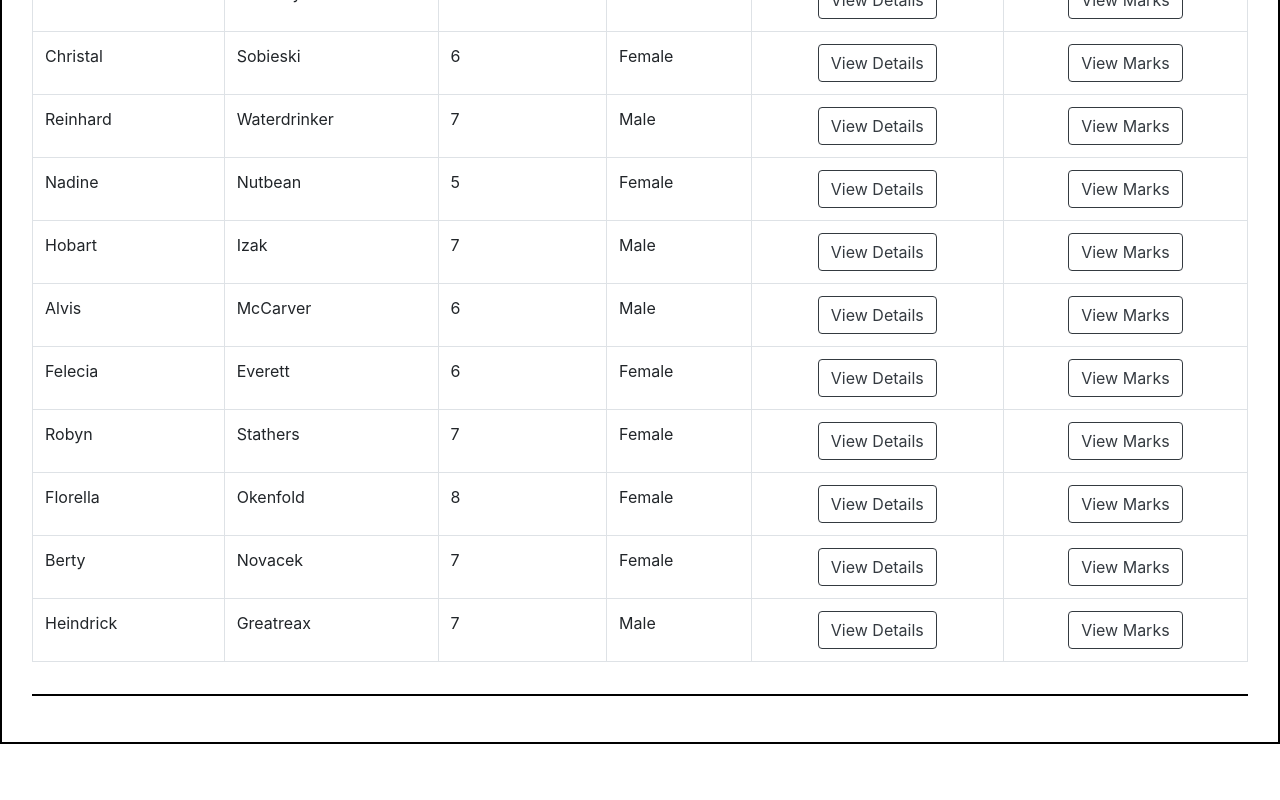
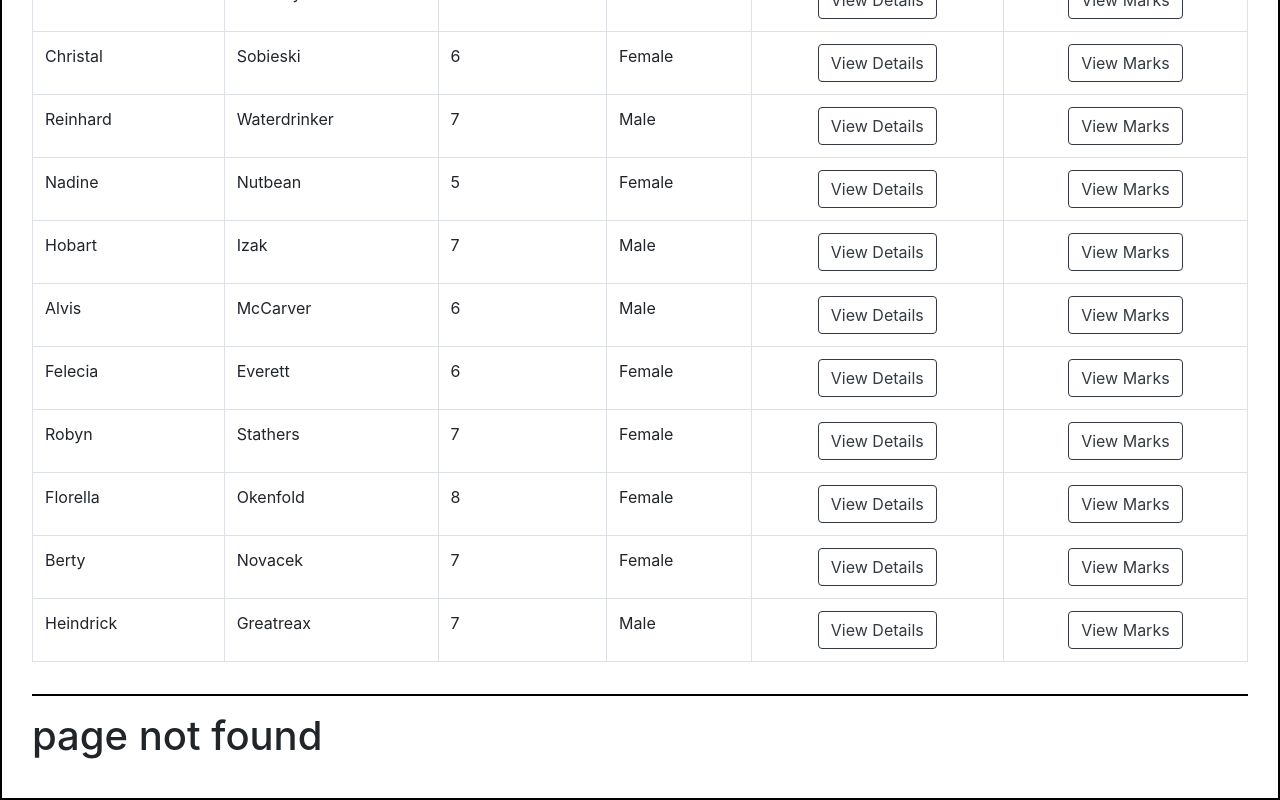
Before and after one commit to Meet1707/react-nested-routes, a React (Create React App) app: page /students-list in a window 1280 px wide. Shown: the part 681-1481 px from the top of the page. Before the commit the page ends 1425 px from the top, so only its background shows below. Built offline with nearby package versions, Linux system fonts and the light colour scheme.

Commit message:
final commit

```diff
--- a/src/index.js
+++ b/src/index.js
@@ -6,11 +6,13 @@ import * as serviceWorker from './serviceWorker';
 import { BrowserRouter, Switch, Route } from 'react-router-dom';
 import 'bootstrap/dist/css/bootstrap.min.css';
 import ListStudents from './student-list';
+import PageNotFound from './page-not-found';
 const routing = (
     <BrowserRouter>
         <Switch>
-            <Route path="/students-list" component={ListStudents} />
-            <Route path="/" component={App} />
+            <Route exact path="/students-list" component={ListStudents} />
+            <Route exact path="/" component={App} />
+            <Route path="*" component={PageNotFound} />
         </Switch>
     </BrowserRouter>
 );
--- /dev/null
+++ b/src/page-not-found.js
@@ -0,0 +1,10 @@
+import React from 'react';
+
+class PageNotFound extends React.Component{
+  render(){
+      return(<>
+        <h1>page not found</h1>
+      </>);
+  }
+}
+export default PageNotFound;
--- a/src/student-list.js
+++ b/src/student-list.js
@@ -3,7 +3,8 @@ import data from './students_data.json';
 import { Table, Button } from 'react-bootstrap';
 import { Route } from 'react-router-dom';
 import StudentMarks from './student-marks';
-import StudentDetails from './student-details'
+import StudentDetails from './student-details';
+import PageNotFound from './page-not-found';
 class ListStudents extends React.Component {
     render() {
 
@@ -47,8 +48,9 @@ class ListStudents extends React.Component {
                     }
                 </Table>
                 <hr />
-                <Route path="/students-list/:id/student-marks" component={StudentMarks} />
-                <Route path="/students-list/:id/student-details" component={StudentDetails} />
+                <Route  path="/students-list/:id/student-marks" component={StudentMarks} />
+                <Route  path="/students-list/:id/student-details" component={StudentDetails} />
+                <Route path="*" component={PageNotFound}/>
             </div>);
     }
 }
--- a/src/student-marks.js
+++ b/src/student-marks.js
@@ -11,7 +11,7 @@ class StudentMarks extends React.Component{
         if (d.id == id)
             return d
     })
-    let { first_name, last_name,maths, science, history, english  } = student[0];
+    let { first_name, last_name ,maths, science, history, english  } = student[0];
     return (<div className="mx-auto w-50">
         <Card>
             <Card.Title>
```
